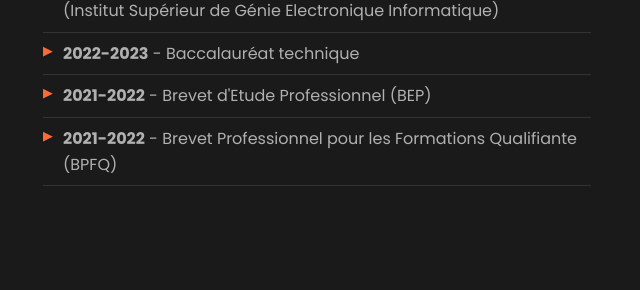
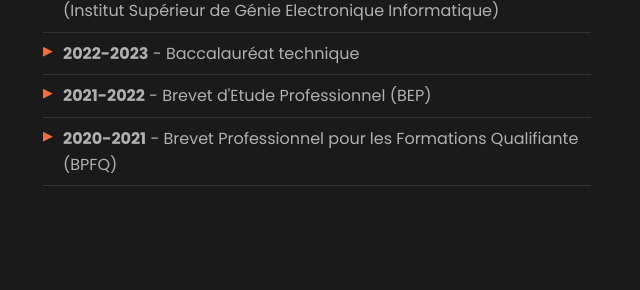
Before and after one commit to Jhonito021/Portfolio-Jhonito, a plain HTML site: page index.html in a window 1280 px wide. Shown: the part 1406-1696 px from the top of the page, 17-657 px from the left. Drawn offline with Linux system fonts and the light colour scheme.

Commit message:
Update index.html

```diff
--- a/index.html
+++ b/index.html
@@ -89,7 +89,7 @@
                         <li><strong>2023-2024</strong> - Ingénierie en Signaux et Système Associées à ISGEI (Institut Supérieur de Génie Electronique Informatique)</li>
                         <li><strong>2022-2023</strong> - Baccalauréat technique</li>
                         <li><strong>2021-2022</strong> - Brevet d'Etude Professionnel (BEP)</li>
-                        <li><strong>2021-2022</strong> - Brevet Professionnel pour les Formations Qualifiante (BPFQ)</li>
+                        <li><strong>2020-2021</strong> - Brevet Professionnel pour les Formations Qualifiante (BPFQ)</li>
                     </ul>
                 </div>
                 <div class="skills">
```
